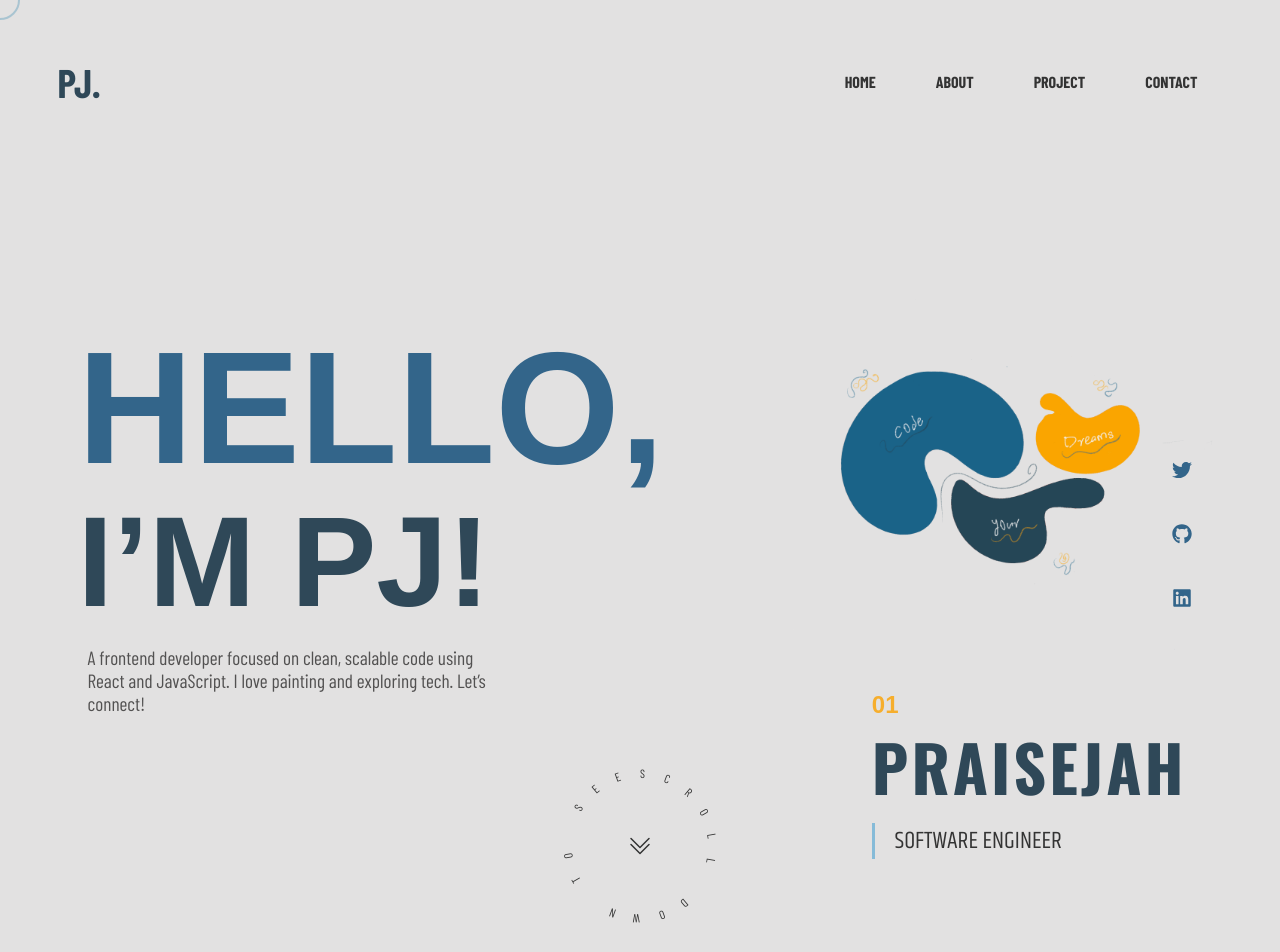
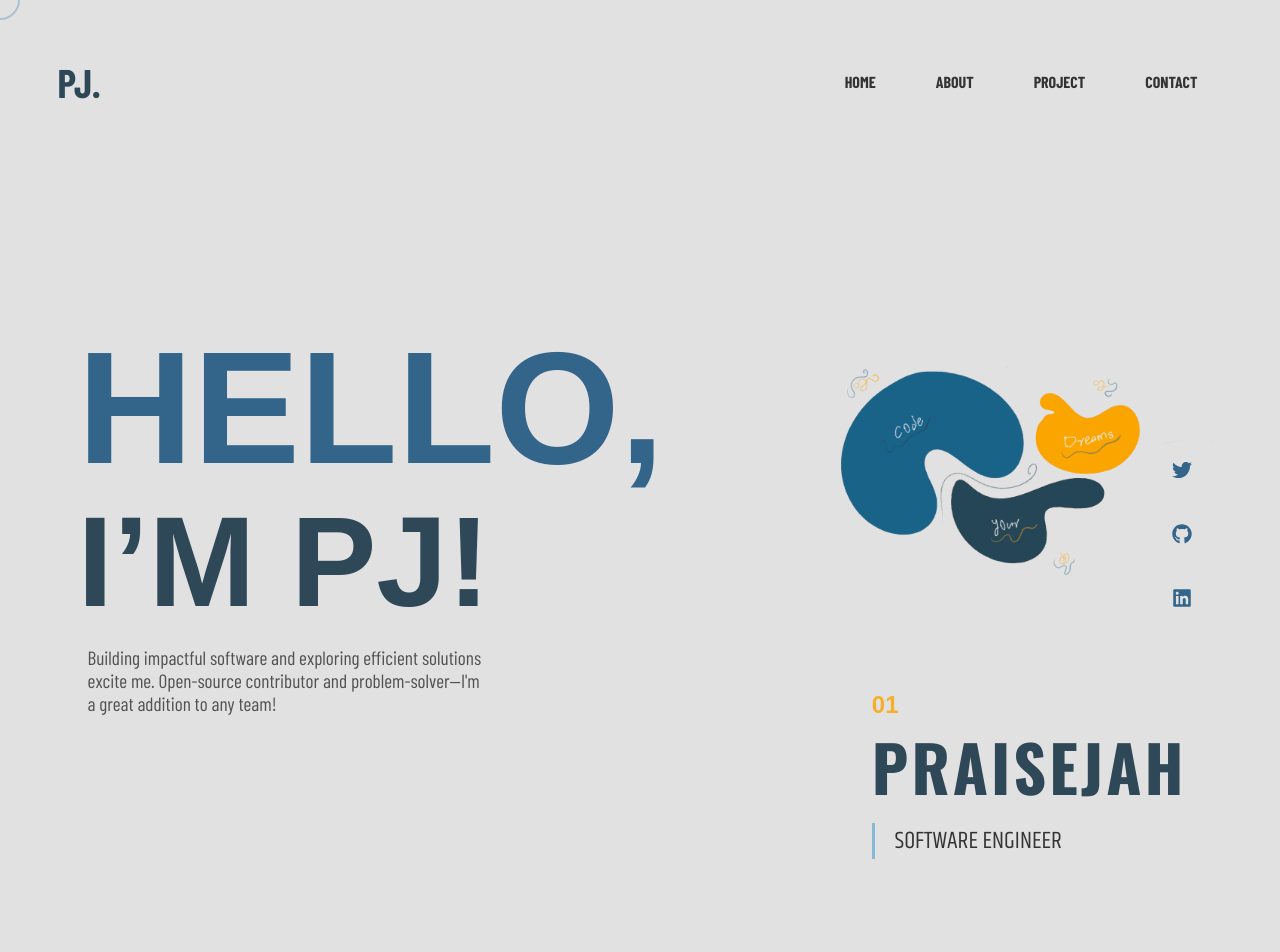
Before and after one commit to PraisejahOsumgbaBenson/My-Portfolio, a React (Create React App) app in the folder portfolio/: page / in a window 1280 px wide. Shown: the top 952 px of the page. Built offline with nearby package versions, Linux system fonts and the light colour scheme; a web font is replaced by a local one.

Commit message:
feat: add GSAP animations to Home page for smoother transitions

```diff
--- a/portfolio/src/components/Home.js
+++ b/portfolio/src/components/Home.js
@@ -1,11 +1,35 @@
-import React, { useState } from "react";
+import React, { useState, useEffect } from "react";
 import Intro from "../custom/Intro"; // Import the Intro component
 import Header from "./Header"; // Import the Header component
 import { FaTwitter, FaGithub, FaLinkedin } from "react-icons/fa";
-import { BsChevronDoubleDown } from "react-icons/bs";
+// import { BsChevronDoubleDown } from "react-icons/bs";
+import { gsap } from "gsap/gsap-core";
 import image from "../assets/imgg.png";
+
 function Home() {
   const [showIntro, setShowIntro] = useState(true);
+
+  useEffect(() => {
+    if (!showIntro) {
+      gsap.from(".hi-text", { duration: 1, opacity: 0, y: -50 });
+      gsap.from(".name-text", { duration: 1, opacity: 0, y: -30, delay: 0.5 });
+      gsap.from(".description-text", {
+        duration: 1,
+        opacity: 0,
+        y: -20,
+        delay: 1,
+      });
+    }
+  }, [showIntro]);
+
+  useEffect(() => {
+    gsap.to(".circle-text", {
+      rotation: 360,
+      repeat: -1,
+      duration: 10,
+      ease: "linear",
+    });
+  }, []);
 
   const handleIntroEnd = () => {
     setShowIntro(false);
@@ -27,13 +51,12 @@ function Home() {
                 <span className="name-text">I’M PJ!</span>
                 <br />
                 <span className="description-text">
-                  A frontend developer focused on clean, scalable code using
-                  React and JavaScript. I love painting and exploring tech.
-                  Let’s connect!
+                  Building impactful software and exploring efficient solutions
+                  excite me. Open-source contributor and problem-solver—I'm a
+                  great addition to any team!
                 </span>
               </span>
-              {/* Add Copyright Text */}
-              {/* <div className="copyright">
+             {/*  <div className="copyright">
                 &copy; {new Date().getFullYear()}{" "}
                 <span className="copyright_name">
                   Praisejah Osumgba-Benson.
@@ -41,7 +64,8 @@ function Home() {
                 All rights reserved.
               </div> */}
             </div>
-            <div class="shape-container">
+
+            <div className="shape-container">
               <img src={image} alt="description" />
             </div>
 
@@ -82,20 +106,16 @@ function Home() {
                 </div>
               </div>
             </div>
-          </div>
-          <div className="scroll-down-container">
-            <div className="circle-text">
-              {Array.from("SCROLL DOWN TO SEE").map((char, index) => (
-                <span
-                  key={index}
-                  className="circle-letter"
-                  style={{ transform: `rotate(${index * 20}deg)` }}
-                >
-                  {char}
-                </span>
-              ))}
-              <BsChevronDoubleDown className="scroll-arrow" />
-            </div>
+
+            {/* News Ticker */}
+            {/*  <div className="news-ticker-container">
+              <div className="news-ticker">
+                <p>
+                  Breaking News: PJ is a Software Engineer and Open-Source
+                  Contributor. Stay tuned for more updates!
+                </p>
+              </div>
+            </div> */}
           </div>
         </>
       )}
```
